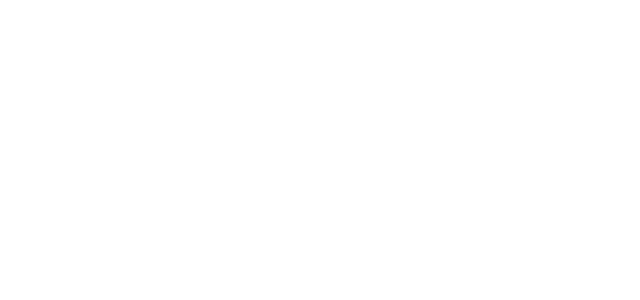
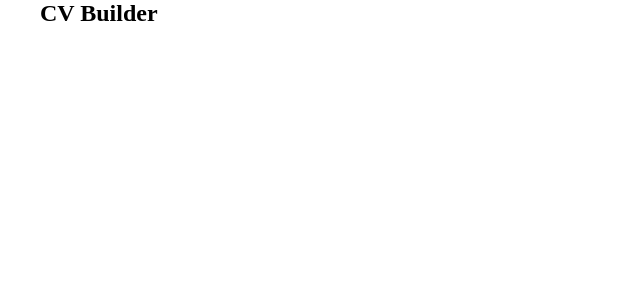
Before and after one commit to gavinv-m/cv-application, a React (Vite) app: page / in a window 1280 px wide. Shown: the top 300 px of the page, without its empty margins (0-640 px from the left). Built offline with nearby package versions, Linux system fonts and the light colour scheme.

Commit message:
feat: Add header to sidebar

```diff
--- a/index.html
+++ b/index.html
@@ -3,7 +3,7 @@
   <head>
     <meta charset="UTF-8" />
     <meta name="viewport" content="width=device-width, initial-scale=1.0" />
-    <title></title>
+    <title>CV Builder</title>
   </head>
   <body>
     <div id="root"></div>
--- a/src/App.jsx
+++ b/src/App.jsx
@@ -1 +1,12 @@
-export default function App() {}
+import Header from './sidebar/Header';
+
+export default function App() {
+  return (
+    <>
+      <aside>
+        <Header></Header>
+      </aside>
+      <main></main>
+    </>
+  );
+}
--- /dev/null
+++ b/src/sidebar/Header.jsx
@@ -0,0 +1,9 @@
+// Exports to app.jsx
+export default function Header() {
+  return (
+    <>
+      <h1>CV Builder</h1>
+      {/* TODO: Download button */}
+    </>
+  );
+}
```
